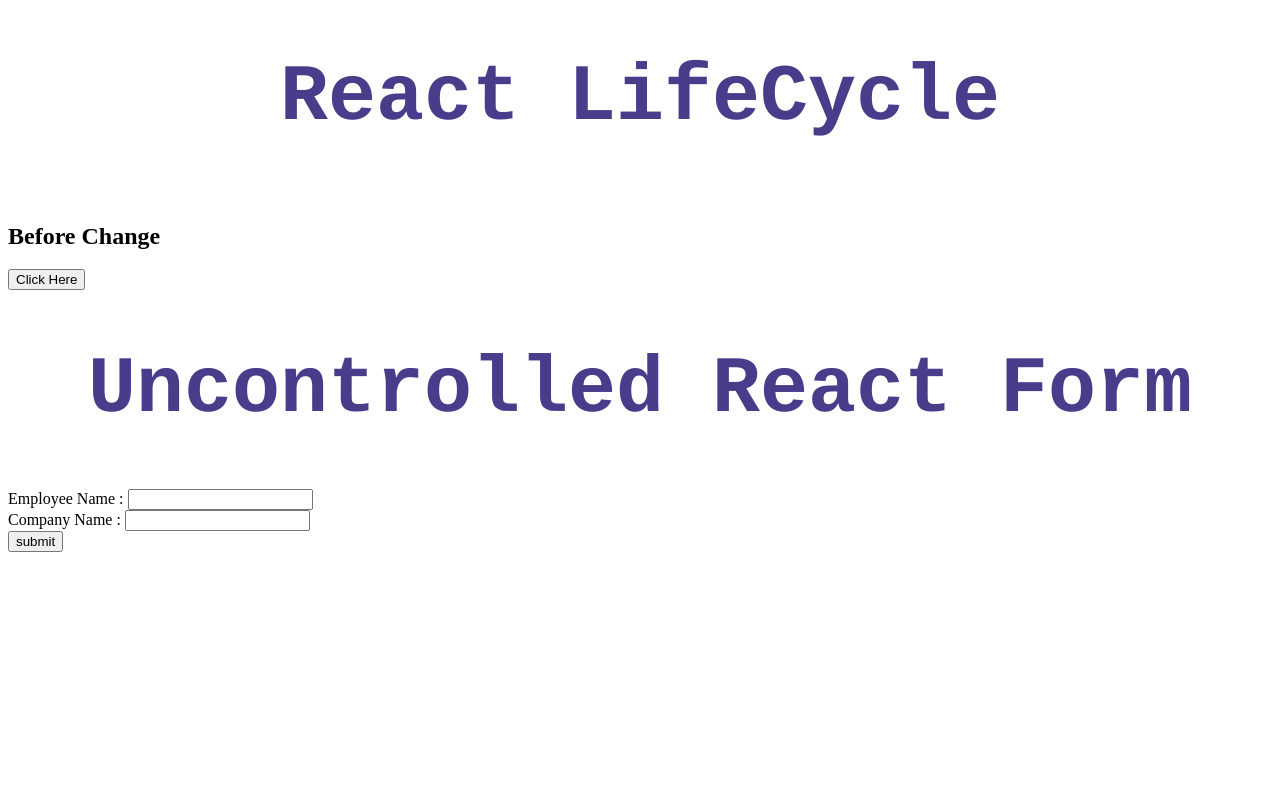
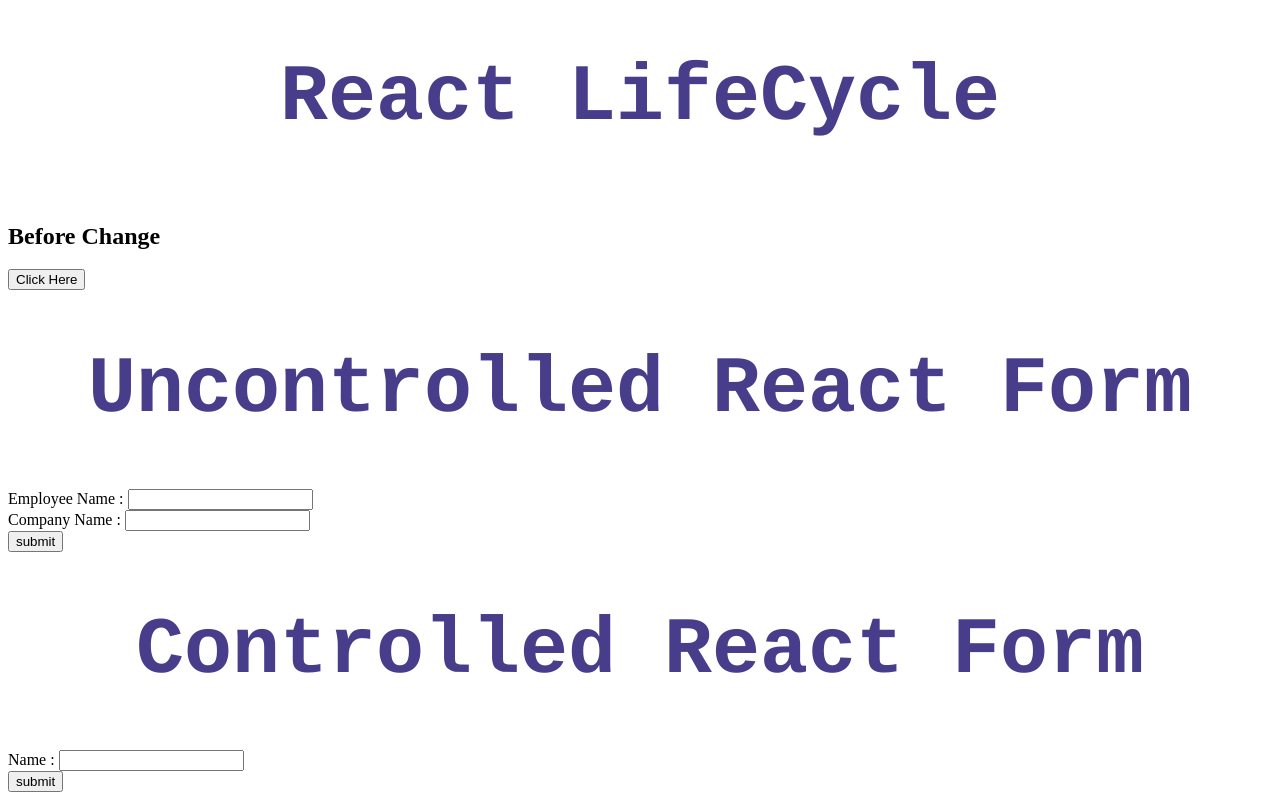
Before and after one commit to Infantsabin/practice-ReactBasics, a React (Vite) app: page / in a window 1280 px wide. Shown: the part 3305-4105 px from the top of the page. Before the commit the page ends 3865 px from the top, so only its background shows below. Built offline with nearby package versions, Linux system fonts and the light colour scheme.

Commit message:
Controlled React Form - Infant Sabin

```diff
--- a/ReactForm.js
+++ b/ReactForm.js
@@ -12,6 +12,19 @@ class ReactForm extends Component {
     super(props)
     this.formSubmit = this.formSubmit.bind(this)
     this.input = React.createRef()
+    this.state = { value: '' }
+    this.handleChange = this.handleChange.bind(this)
+    this.handleSubmit = this.handleSubmit.bind(this)
+  }
+
+  handleChange (event) {
+    console.log(event.target.value)
+    this.setState({ value: event.target.value })
+  }
+
+  handleSubmit (event) {
+    alert('Your input is ' + this.state.value)
+    event.preventDefault()
   }
 
   formSubmit (e) {
@@ -22,6 +35,7 @@ class ReactForm extends Component {
 
   render () {
     return (
+      <div>
         <form onSubmit={this.formSubmit}>
           <h1 style={myStyle}>Uncontrolled React Form</h1>
           <label>Employee Name : </label>
@@ -32,6 +46,14 @@ class ReactForm extends Component {
           <br />
           <input type='submit' value='submit' />
         </form>
+        <form onSubmit={this.handleSubmit}>
+          <h1 style={myStyle}>Controlled React Form</h1>
+          <label>Name : </label>
+          <input type='text' value={this.state.value} onChange={this.handleChange} />
+          <br />
+          <input type='submit' value='submit' />
+        </form>
+      </div>
     )
   }
 }
```
Lines whose indentation alone changed are shown as unchanged.
